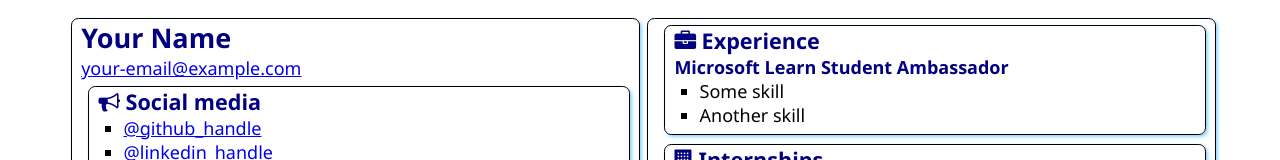
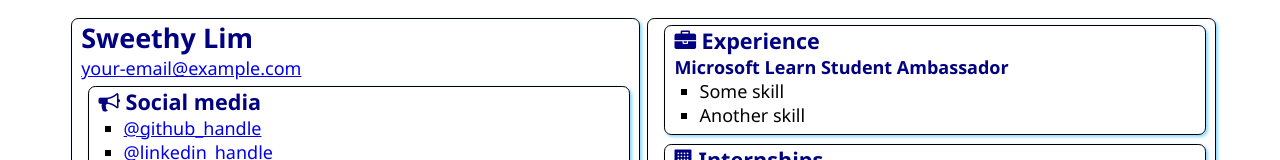
Before and after one commit to SweethyLim/SATechnicalOnboarding, a plain HTML site: page src/index.html in a window 1280 px wide. Shown: the top 160 px of the page. Drawn offline with Linux system fonts and the light colour scheme.

Commit message:
Added My Name
Added my name into the code to change the header into my name.

```diff
--- a/src/index.html
+++ b/src/index.html
@@ -12,7 +12,7 @@
 <body>
     <main>
         <article class="box">
-            <h1>Your Name</h1>
+            <h1>Sweethy Lim</h1>
             <div><a href="mailto:your.email@example.com">your-email@example.com</a></div>
 
             <section class="box">
```
